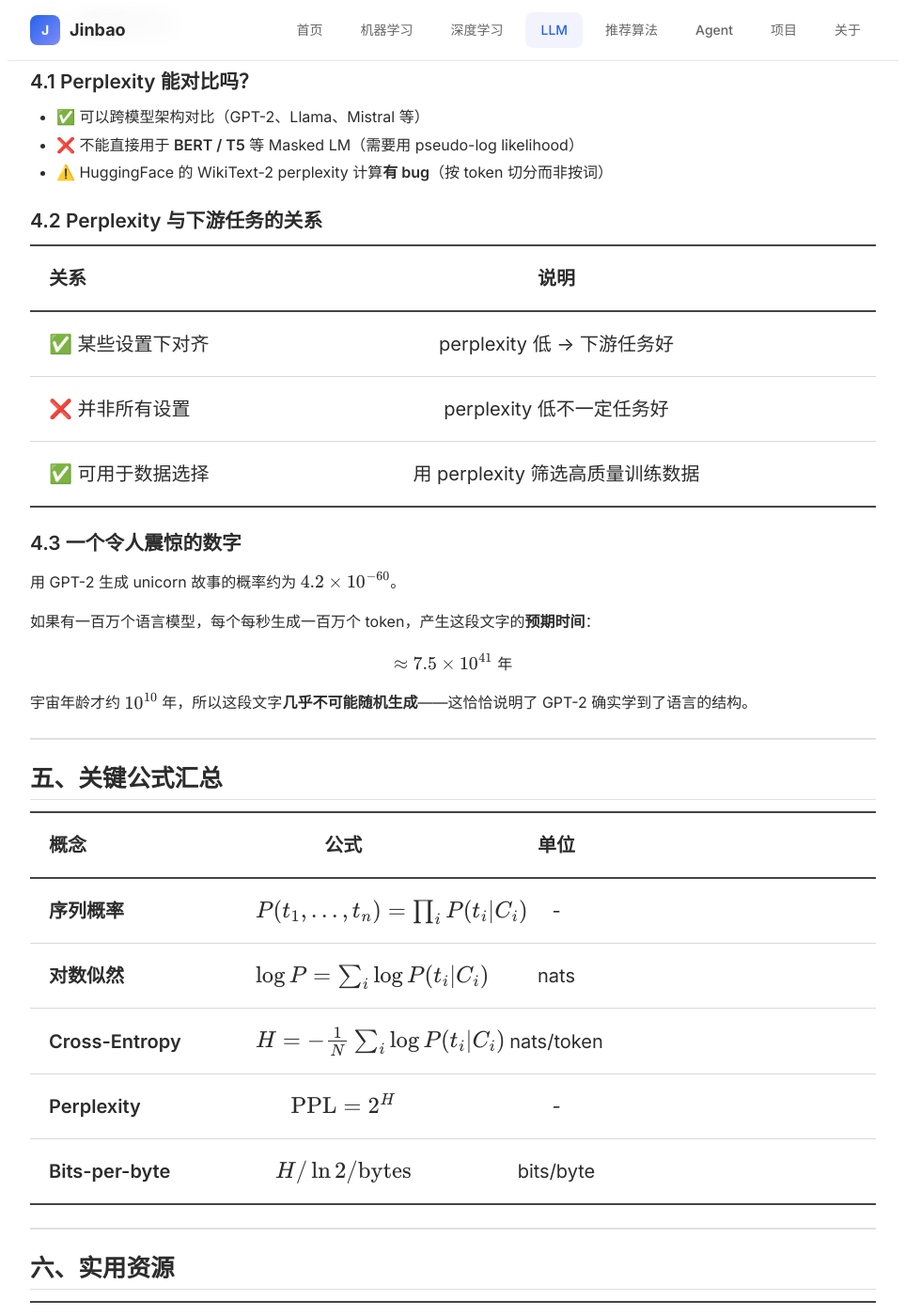
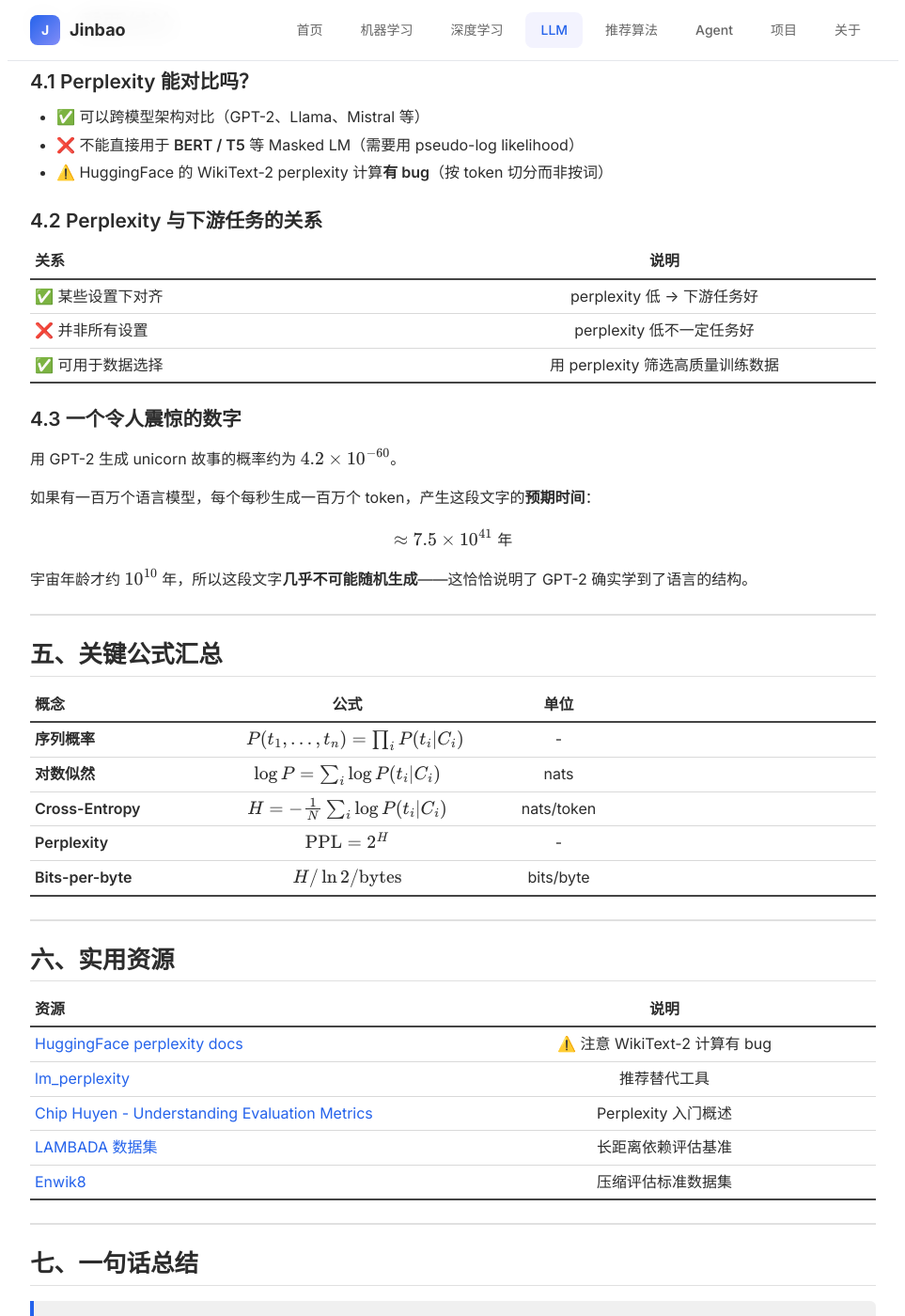
Before and after one commit to JinbaoSite/jinbaosite.github.io, a Jekyll site: the page built from llm/perplexity.md, in a window 1280 px wide and 1400 px high, scrolled down 2638 px. Shown: the whole window at 94% size, without its empty margins (158-1121 px from the left). Built offline with Jekyll 4.4.1, drawn with Linux system fonts in a browser that asks for light colours; our own code applies the rules of GitHub Pages for plain Markdown files; formulas are drawn with MathJax 3.

Commit message:
Update style.css

```diff
--- a/assets/style.css
+++ b/assets/style.css
@@ -550,24 +550,20 @@
         width:100%;
         border-collapse:collapse;
         table-layout:fixed;
-        font-size:20px;
     }
     .articleContainer table thead{
-        border-top:2px solid #444;
         border-bottom:2px solid #444;
     }
     .articleContainer table th{
-        padding:18px 20px;
-        font-weight:600;
+        padding: 5px 5px;
         text-align:center;
     }
     .articleContainer table th:first-child,
     .articleContainer table td:first-child{
         text-align:left;
-        width:180px;
     }
     .articleContainer table td{
-        padding:18px 20px;
+        padding:5px 5px;
         text-align:center;
     }
     .articleContainer table tbody tr{
```
